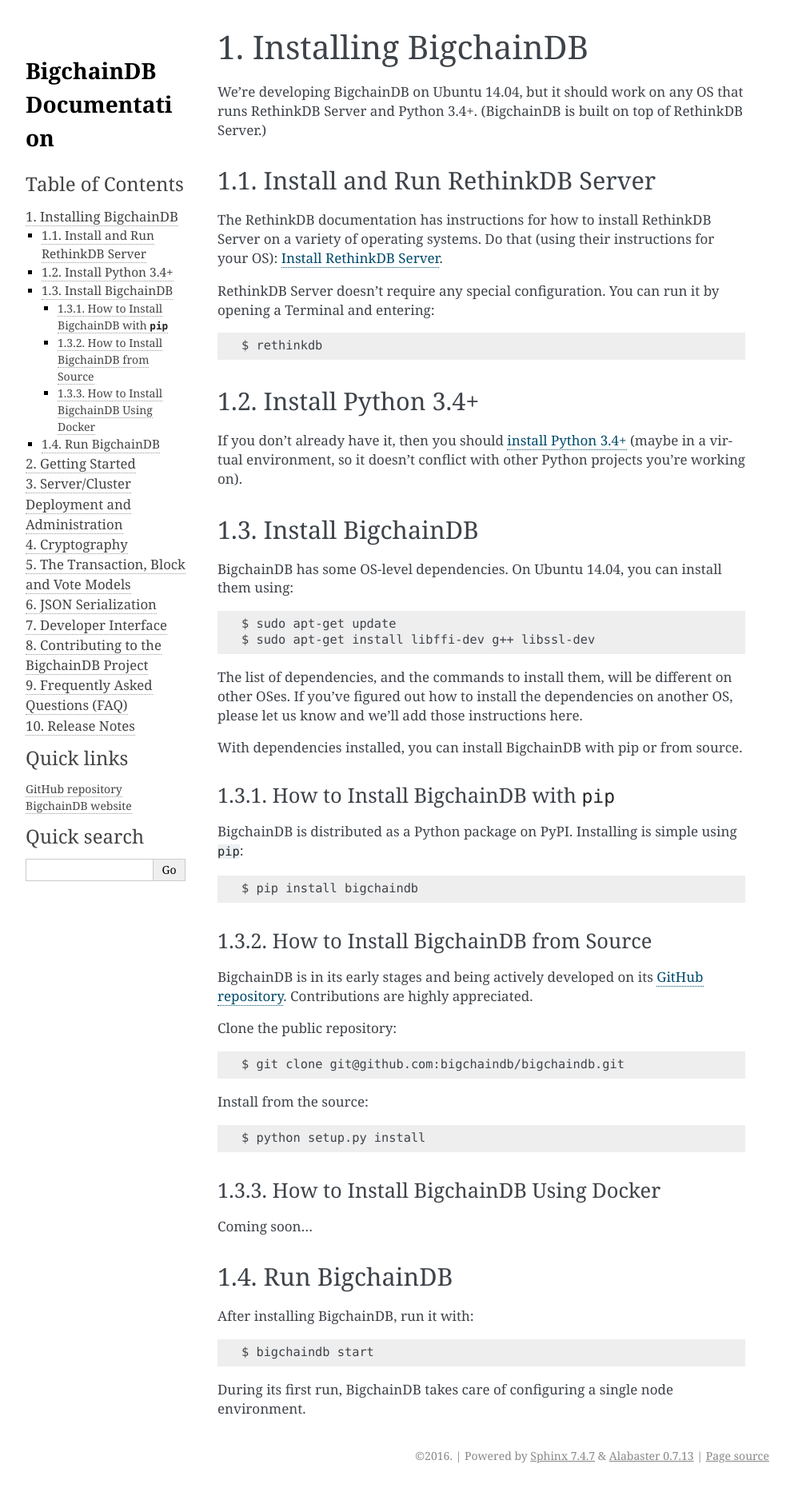
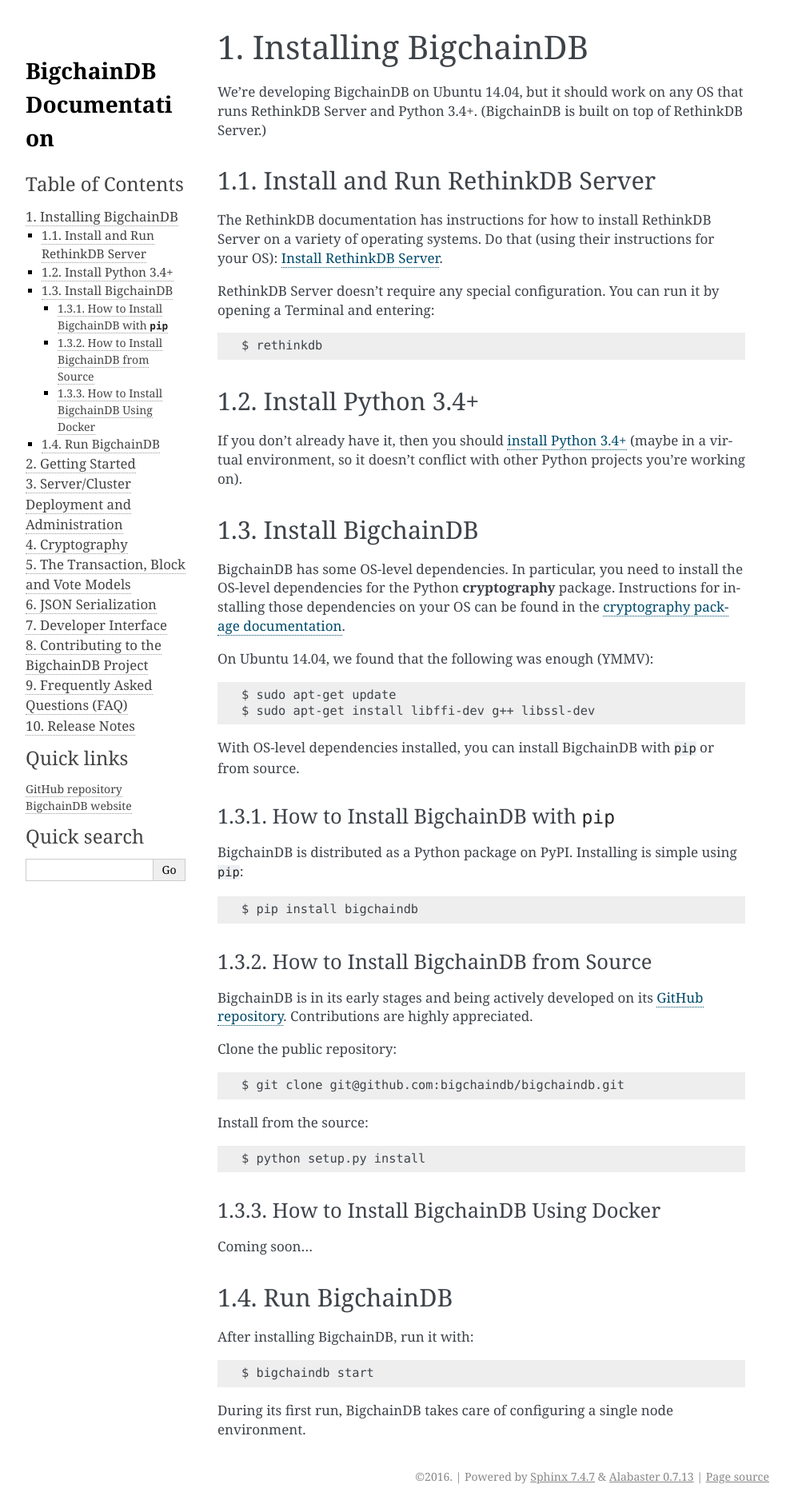
Before and after one commit to bigchaindb/bigchaindb, a Sphinx documentation site: the page built from docs/source/installing.md, in a window 1280 px wide. Shown: the whole page at 80% size, without its empty margins (148-1141 px from the left). Built offline with Sphinx 7.4.7, drawn with Linux system fonts in a browser that asks for light colours; before the commit the page ends 1860 px from its top, so only the background shows below that.

Commit message:
Docs: add link to *cryptography* pkg installation help

````diff
--- a/docs/source/installing.md
+++ b/docs/source/installing.md
@@ -17,15 +17,15 @@
 
 ## Install BigchainDB
 
-BigchainDB has some OS-level dependencies. On Ubuntu 14.04, you can install them using:
+BigchainDB has some OS-level dependencies. In particular, you need to install the OS-level dependencies for the Python **cryptography** package. Instructions for installing those dependencies on your OS can be found in the [cryptography package documentation](https://cryptography.io/en/latest/installation/).
+
+On Ubuntu 14.04, we found that the following was enough (YMMV):
 ```shell
 $ sudo apt-get update
 $ sudo apt-get install libffi-dev g++ libssl-dev
 ```
 
-The list of dependencies, and the commands to install them, will be different on other OSes. If you've figured out how to install the dependencies on another OS, please let us know and we'll add those instructions here.
-
-With dependencies installed, you can install BigchainDB with pip or from source.
+With OS-level dependencies installed, you can install BigchainDB with `pip` or from source.
 
 ### How to Install BigchainDB with `pip`
 
````
